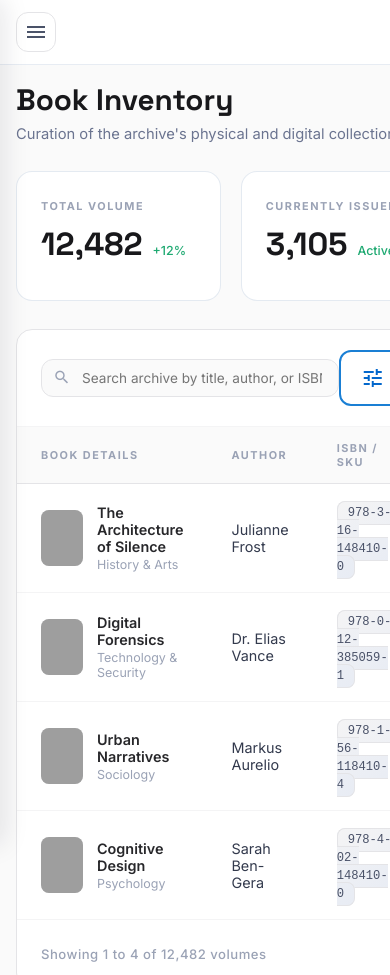
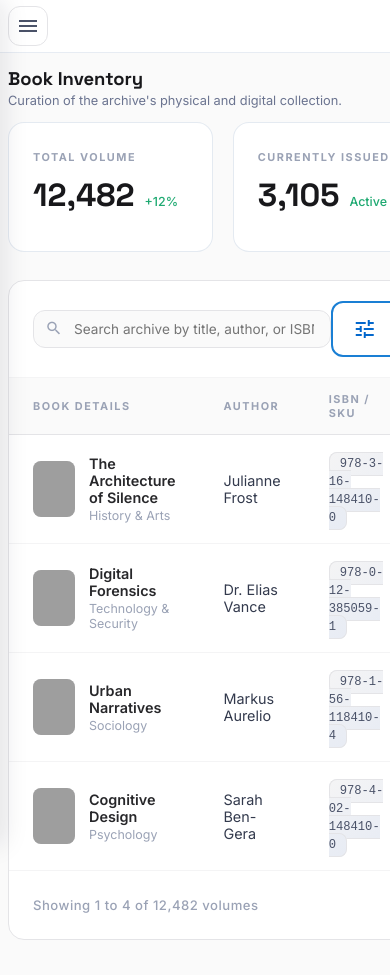
Before and after one commit to RajHarsh03/Library-Management-System, a plain HTML site: page public/pages/admin/books.html in a window 390 px wide. Shown: the top 975 px of the page. After the commit the page ends 948 px from the top, so only its background shows below. Drawn offline with Linux system fonts and the light colour scheme; grey boxes are pictures that could not be loaded.

Commit message:
feat: update dashboard layout and enhance mobile navigation styles for better responsiveness

```diff
--- a/public/styles/mobile-nav.css
+++ b/public/styles/mobile-nav.css
@@ -66,8 +66,32 @@
         gap: 8px;
     }
 
+    .topbar {
+        padding: 8px 12px;
+    }
+
     .page-content {
-        padding: 20px;
+        padding: 12px 8px;
+    }
+
+    .page-header {
+        margin-top: 8px;
+        margin-bottom: 16px;
+    }
+
+    .page-header-left h1 {
+        font-size: 1.3rem;
+        margin-bottom: 4px;
+    }
+
+    .page-header-left p {
+        font-size: 0.85rem;
+        margin-bottom: 0;
+    }
+
+    .btn-primary {
+        font-size: 0.75rem;
+        padding: 10px 16px;
     }
 
     .sidebar {
@@ -99,12 +123,31 @@
         margin-right: 8px;
     }
 
-    .page-content {
-        padding: 16px;
+    .topbar {
+        padding: 6px 8px;
     }
 
-    .topbar {
-        gap: 8px;
+    .page-content {
+        padding: 8px;
+    }
+
+    .page-header {
+        margin-top: 6px;
+        margin-bottom: 14px;
+    }
+
+    .page-header-left h1 {
+        font-size: 1.15rem;
+        margin-bottom: 3px;
+    }
+
+    .page-header-left p {
+        font-size: 0.8rem;
+    }
+
+    .btn-primary {
+        font-size: 0.7rem;
+        padding: 8px 12px;
     }
 
     .topbar-icon-btn {
@@ -117,4 +160,8 @@
         height: 32px;
         font-size: 0.7rem;
     }
+
+    .topbar {
+        gap: 8px;
+    }
 }
```
Also changed, not shown: public/pages/admin/dashboard.html (+0 -2 lines).
